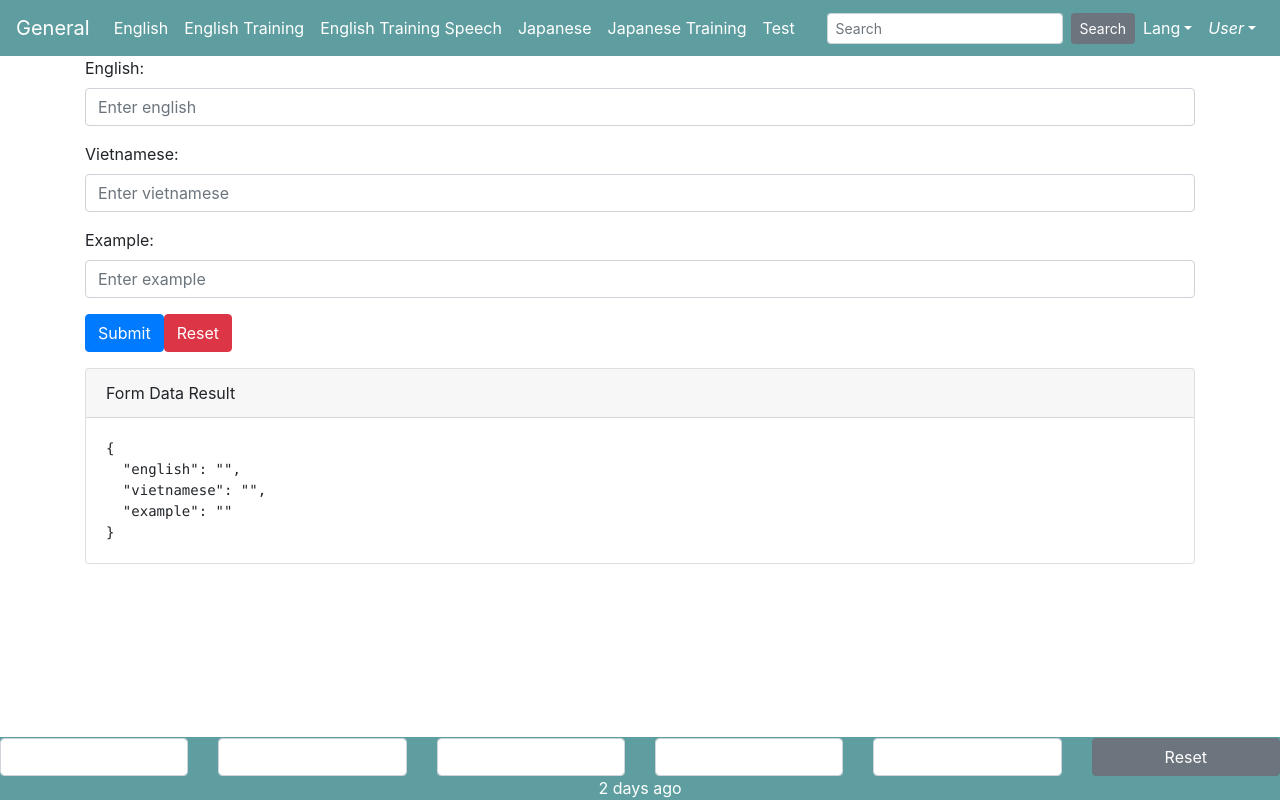
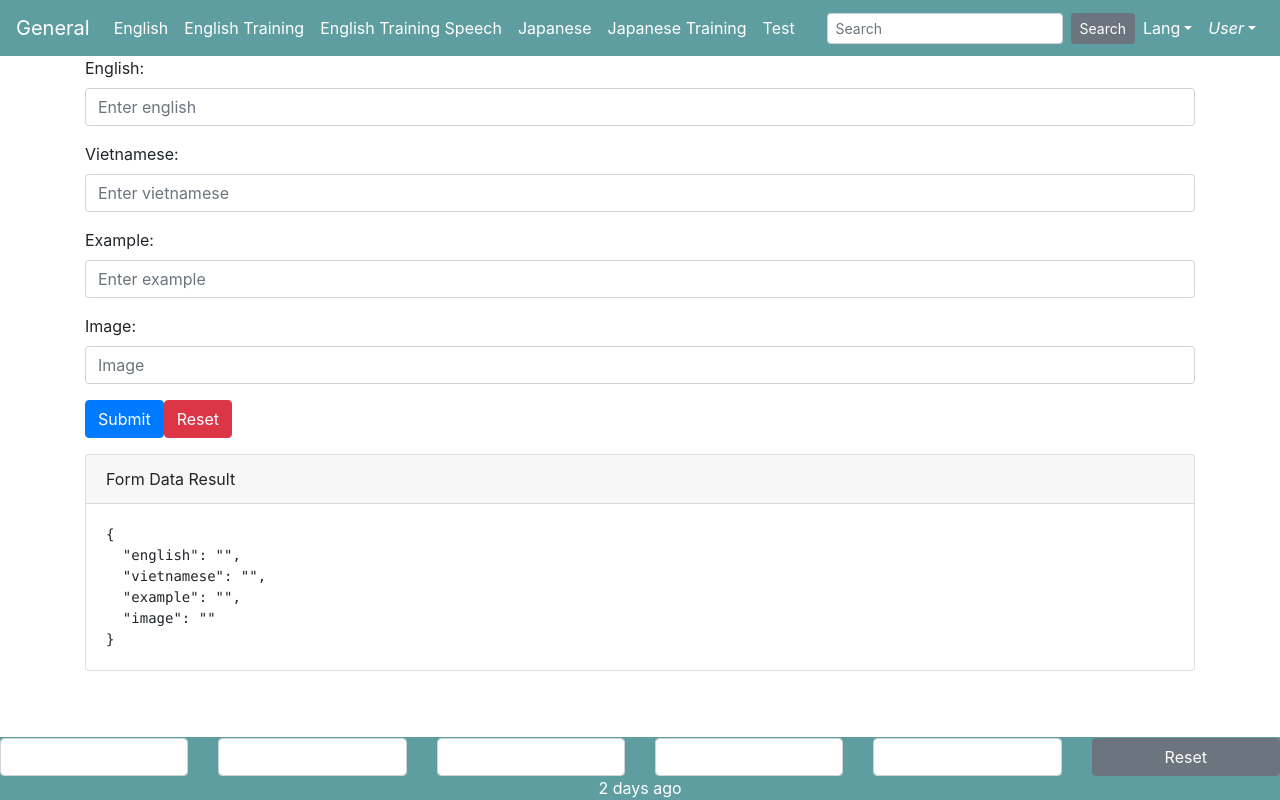
Before and after one commit to ducnguyenc/general_frontend_nuxt_v1, a Nuxt app: page /english/1/update in a window 1280 px wide. Built offline with nearby package versions, Linux system fonts and the light colour scheme; no server answers.

Commit message:
add image

```diff
--- a/components/EnglishCreate.vue
+++ b/components/EnglishCreate.vue
@@ -11,6 +11,10 @@
 
       <b-form-group id="input-group-3" label="Example:" label-for="input-3">
         <b-form-input id="input-2" v-model="form.example" placeholder="Enter example"></b-form-input>
+      </b-form-group>
+
+      <b-form-group id="input-group-4" label="Image:" label-for="input-4">
+        <b-form-input id="input-2" v-model="form.image" placeholder="Image"></b-form-input>
       </b-form-group>
 
       <b-button type="submit" variant="primary">Submit</b-button>
@@ -30,6 +34,7 @@ export default {
         english: "",
         vietnamese: "",
         example: "",
+        image: "",
       },
     };
   },
@@ -55,6 +60,7 @@ export default {
       this.form.english = "";
       this.form.vietnamese = "";
       this.form.example = "";
+      this.form.image = "";
     },
   },
 };
--- a/components/EnglishIndex.vue
+++ b/components/EnglishIndex.vue
@@ -79,6 +79,9 @@
                   (data.item.status =
                     data.value.split(',').includes(event.target.value) ? 2 : data.item.status)
                     " />
+                </template>
+                <template #cell(image)="data">
+                  {{ data.value }}
                 </template>
                 <template #cell(action)="data">
                   <b-button v-if="!isShowAction" :to="`/english/` + data.item.id + `/update`">
@@ -169,6 +172,9 @@
                     data.value.split(',').includes(event.target.value) ? 2 : data.item.status)
                     " />
                 </template>
+                <template #cell(image)="data">
+                  {{ data.value }}
+                </template>
                 <template #cell(action)="data">
                   <b-button v-if="!isShowAction" :to="`/english/` + data.item.id + `/update`">
                     <b-icon icon="pencil"></b-icon>
@@ -257,6 +263,9 @@
                   (data.item.status =
                     data.value.split(',').includes(event.target.value) ? 2 : data.item.status)
                     " />
+                </template>
+                <template #cell(image)="data">
+                  {{ data.value }}
                 </template>
                 <template #cell(action)="data">
                   <b-button v-if="!isShowAction" :to="`/english/` + data.item.id + `/update`">
@@ -347,6 +356,9 @@
                     data.value.split(',').includes(event.target.value) ? 2 : data.item.status)
                     " />
                 </template>
+                <template #cell(image)="data">
+                  {{ data.value }}
+                </template>
                 <template #cell(action)="data">
                   <b-button v-if="!isShowAction" :to="`/english/` + data.item.id + `/update`">
                     <b-icon icon="pencil"></b-icon>
@@ -431,6 +443,9 @@
                   (data.item.status =
                     data.value.split(',').includes(event.target.value) ? 2 : data.item.status)
                     " />
+                </template>
+                <template #cell(image)="data">
+                  {{ data.value }}
                 </template>
                 <template #cell(action)="data">
                   <b-button v-if="!isShowAction" :to="`/english/` + data.item.id + `/update`">
@@ -930,6 +945,7 @@ export default {
         { key: "spell" },
         { key: "vietnamese" },
         { key: "example" },
+        { key: "image" },
         { key: "action" },
       ],
       dayFirst: [],
--- a/components/EnglishUpdate.vue
+++ b/components/EnglishUpdate.vue
@@ -27,6 +27,14 @@
         ></b-form-input>
       </b-form-group>
 
+      <b-form-group id="input-group-4" label="Image:" label-for="input-4">
+        <b-form-input
+          id="input-2"
+          v-model="form.image"
+          placeholder="Image"
+        ></b-form-input>
+      </b-form-group>
+
       <b-button type="submit" variant="primary">Submit</b-button>
       <b-button type="reset" variant="danger">Reset</b-button>
     </b-form>
@@ -44,6 +52,7 @@ export default {
         english: "",
         vietnamese: "",
         example: "",
+        image: "",
       },
     };
   },
@@ -79,6 +88,7 @@ export default {
       this.form.english = "";
       this.form.vietnamese = "";
       this.form.example = "";
+      this.form.image = "";
     },
   },
 };
```
